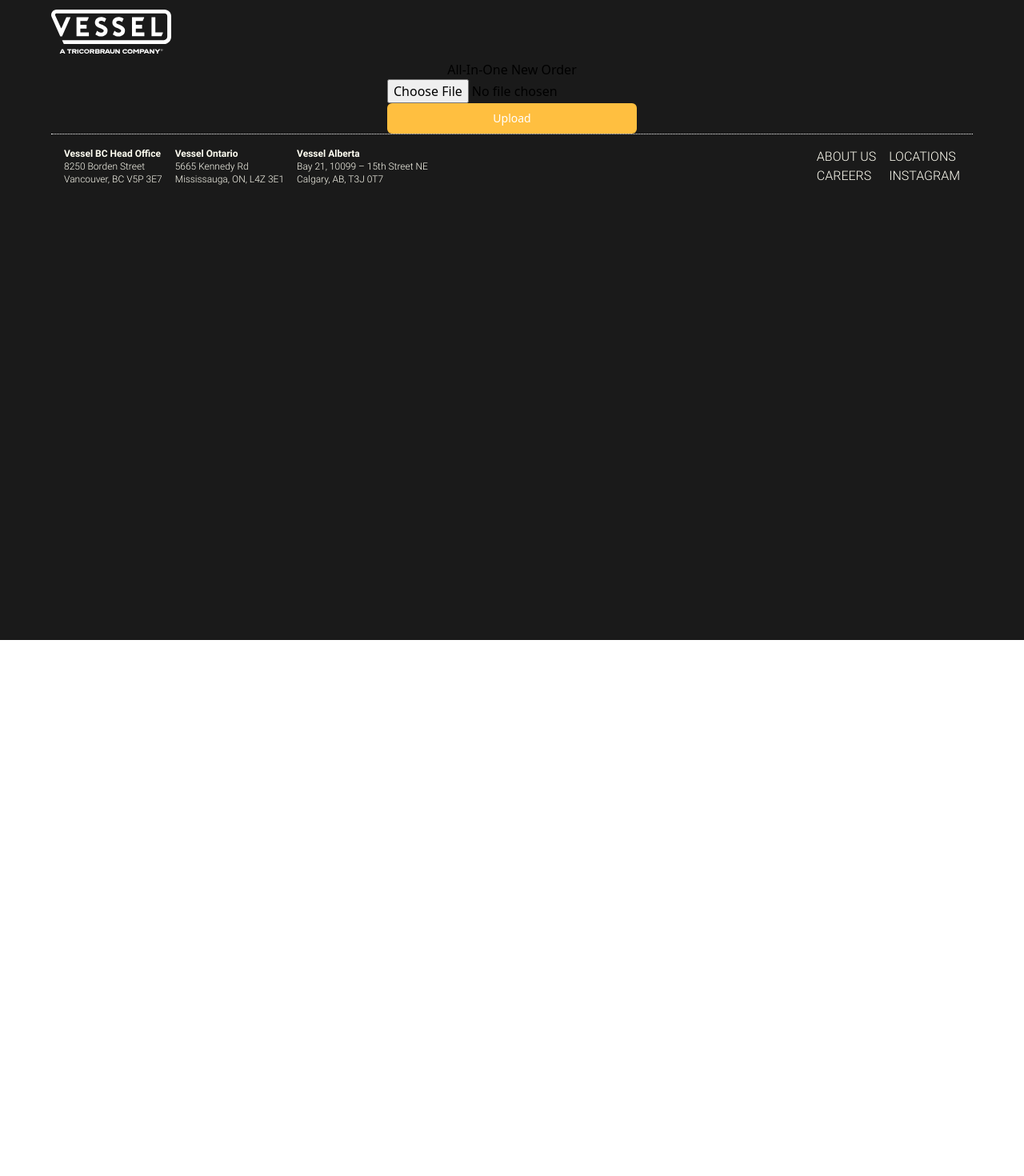
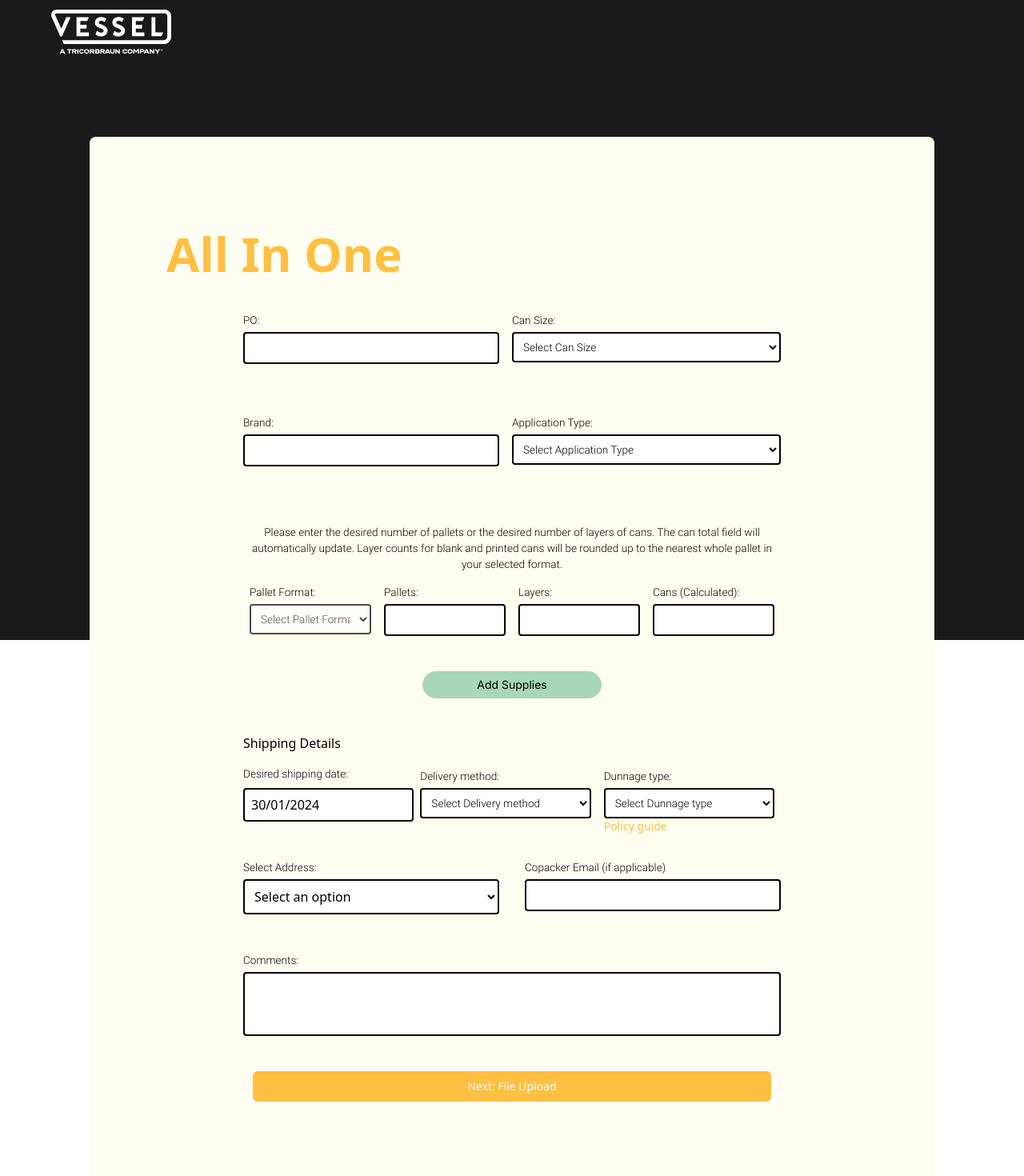
Before and after one commit to VesselPackaging/vesselsite_nextjs, a Next.js app: page /order/allinone/new in a window 1280 px wide. Shown: the top 1470 px of the page at 80% size. Before the commit the page ends 800 px from the top, so only its background shows below. Built offline with nearby package versions, Linux system fonts and the light colour scheme; a web font is replaced by a local one.

Commit message:
add in fileupload page and add styling

```diff
--- /dev/null
+++ b/app/order/allinone/new/fileupload/page.jsx
@@ -0,0 +1,10 @@
+import React from 'react'
+import FileUpload from '../../../../../components/forms/inputs/FileUpload'
+
+const FileUploadSubmit = () => {
+  return (
+    <FileUpload />
+  )
+}
+
+export default FileUploadSubmit
--- a/app/order/allinone/new/page.jsx
+++ b/app/order/allinone/new/page.jsx
@@ -1,13 +1,89 @@
-import React from 'react';
-import FileUpload from '../../../../components/forms/inputs/FileUpload';
+'use client';
+import React, { useState, useEffect } from 'react';
+import { useRouter } from 'next/navigation';
+import { useOrderStore } from 'utils/state/store/Order.js';
+import PO from '../../../../components/forms/inputs/PO';
+import ApplicationType from '../../../../components/forms/inputs/ApplicationType';
+import CanSize from '../../../../components/forms/inputs/CanSize';
+import Brand from '../../../../components/forms/inputs/Brand';
+import CansCalculated from '../../../../components/forms/formSections/CansCalculated';
+import SuppliesSection from '../../../../components/forms/formSections/SuppliesSection';
+import ShippingDetails from '../../../../components/forms/formSections/ShippingDetails';
+import AddressInfo from '../../../../components/forms/formSections/AddressInfo';
+import CopackerEmail from '../../../../components/forms/inputs/CopackerEmail';
+import Comments from '../../../../components/forms/inputs/Comments';
 
 const AllInOneNew = () => {
+  const router = useRouter();
+  const order = useOrderStore((state) => state.order);
+  const setField = useOrderStore((state) => state.setField);
+
+  const handleSubmit = (e) => {
+    e.preventDefault();
+    router.push('/order/allinone/new/fileupload');
+  };
+
   return (
-    <>
-      <h1>All-In-One New Order</h1>
-      <FileUpload />
-    </>
-  )
-}
+    <section className="flex-start flex-col w-11/12 max-w-full bg-vp-orchid rounded-lg p-24 small_scrn_less_padding my-24 mx-60">
+      <h1 className="head_text text-left">
+        <span className="text-vp-yellow">All In One</span>
+      </h1>
+      <div
+        className="mt-10 mb-10 w-full max-w-2xl mx-auto flex flex-col gap-7"
+      >
+        <div className="flex mb-4 flex-column-below-900">
+          <div className="w-1/2 width-100-below-900">
+            <PO />
+          </div>
+          <div className="w-1/2 width-100-below-900">
+            <CanSize />
+          </div>
+        </div>
 
-export default AllInOneNew
+        <div className="flex mb-4 flex-column-below-900">
+          <div className="w-1/2 width-100-below-900">
+            <Brand />
+          </div>
+          <div className="w-1/2 width-100-below-900">
+            <ApplicationType />
+          </div>
+        </div>
+        <div>
+          <CansCalculated />
+        </div>
+        <div>
+          <SuppliesSection soleSupply={false} />
+        </div>
+
+        <div>
+          <ShippingDetails />
+        </div>
+
+        <div className="flex mb-4 flex-column-below-900 bg-grey-below-900">
+          <div className="w-1/2 mr-8 width-100-below-900">
+            <AddressInfo />
+          </div>
+          <div className="w-1/2 width-100-below-900">
+            <CopackerEmail />
+          </div>
+        </div>
+
+        <div>
+          <Comments />
+        </div>
+
+        <div className="flex-end mx-3 mb-5 gap-4">
+        <button
+              type="submit"
+              onClick={handleSubmit}
+              className="group relative w-full flex justify-center py-2 px-4 border border-transparent text-sm font-medium rounded-md text-white bg-vp-yellow hover:bg-vp-green focus:outline-none focus:ring-2 focus:ring-offset-2 focus:ring-indigo-500"
+            >
+              Next: File Upload
+            </button>
+        </div>
+      </div>
+    </section>
+  );
+};
+
+export default AllInOneNew;
--- a/components/forms/inputs/FileUpload.jsx
+++ b/components/forms/inputs/FileUpload.jsx
@@ -4,7 +4,8 @@
 
 const FileUpload = (customerInfo) => {
   const [file, setFile] = useState(null);
-  const [isSubmitDisabled, setIsSubmitDisabled] = useState(false);
+  const [fileName, setFileName] = useState('');
+  const [isSubmitDisabled, setIsSubmitDisabled] = useState(true);
   const order = useOrderStore((state) => state.order);
   const { companyName, brand } = order;
 
@@ -29,11 +30,30 @@
     }
   };
   return (
-    <form>
+    <section className="flex flex-col items-center w-11/12 max-w-full bg-vp-orchid rounded-lg p-24 small_scrn_less_padding my-24 mx-60">
+      <h1 className="head_text text-left">
+        <span className="text-vp-yellow">File Upload & Submit</span>
+      </h1>
+      <form className="w-full flex flex-col items-center">
+        <div className="mt-24 space-y-6">
+          <label
+            htmlFor="file"
+            className="py-2 px-4 border border-transparent text-sm font-medium rounded-md text-white bg-vp-black hover:bg-vp-copper focus:outline-none focus:ring-2 focus:ring-offset-2 focus:ring-indigo-500 cursor-pointer"
+          >
+            Select File
+          </label>
           <input
+            id="file"
             type="file"
             name="file"
+            className="hidden"
             onChange={(e) => {
+              if (e.target.files.length === 0) {
+                setFile(null);
+                setIsSubmitDisabled(true);
+                return;
+              }
+
               const file = e.target.files[0];
               const sizeInMB = file.size / (1024 * 1024);
               const extension = file.name.split('.').pop().toLowerCase();
@@ -49,18 +69,24 @@
                 setIsSubmitDisabled(true);
               } else {
                 setFile(file);
+                setFileName(file.name);
                 setIsSubmitDisabled(false);
               }
             }}
           />
+          {fileName && <p className="mt-2 text-center">{fileName}</p>}
+
           <button
             type="submit"
+            onClick={onSubmit}
             disabled={isSubmitDisabled}
-        className={`group relative w-full flex justify-center py-2 px-4 border border-transparent text-sm font-medium rounded-md text-white ${isSubmitDisabled ? 'bg-gray-500' : 'bg-vp-yellow hover:bg-vp-green focus:outline-none focus:ring-2 focus:ring-offset-2 focus:ring-indigo-500'}`}
+            className={`w-full group relative flex justify-center py-2 px-4 border border-transparent text-sm font-medium rounded-md text-white ${isSubmitDisabled ? 'bg-gray-500' : 'bg-vp-yellow hover:bg-vp-green focus:outline-none focus:ring-2 focus:ring-offset-2 focus:ring-indigo-500'}`}
           >
             Upload
-      </button>{' '}
+          </button>
+        </div>
       </form>
+    </section>
   );
 };
 
```
Lines whose indentation alone changed are shown as unchanged.
